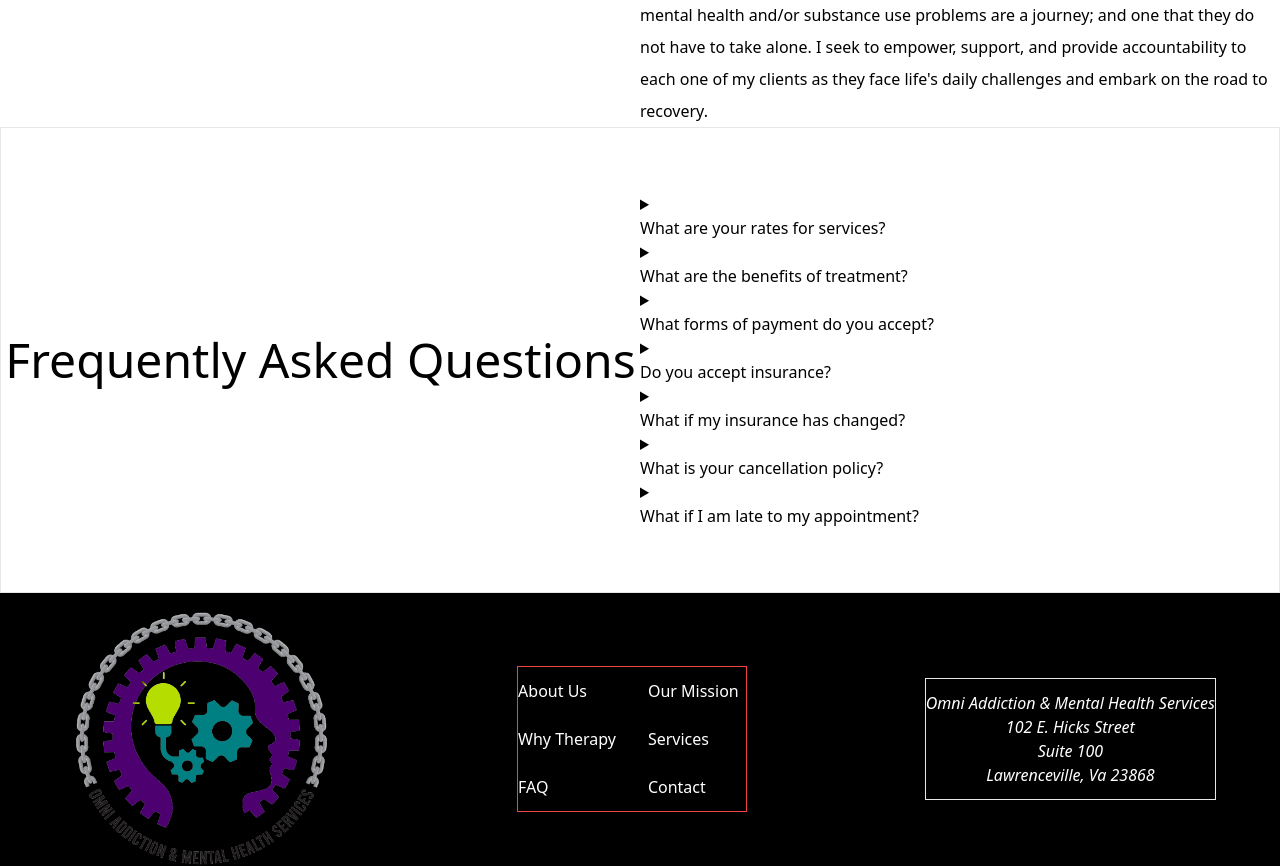
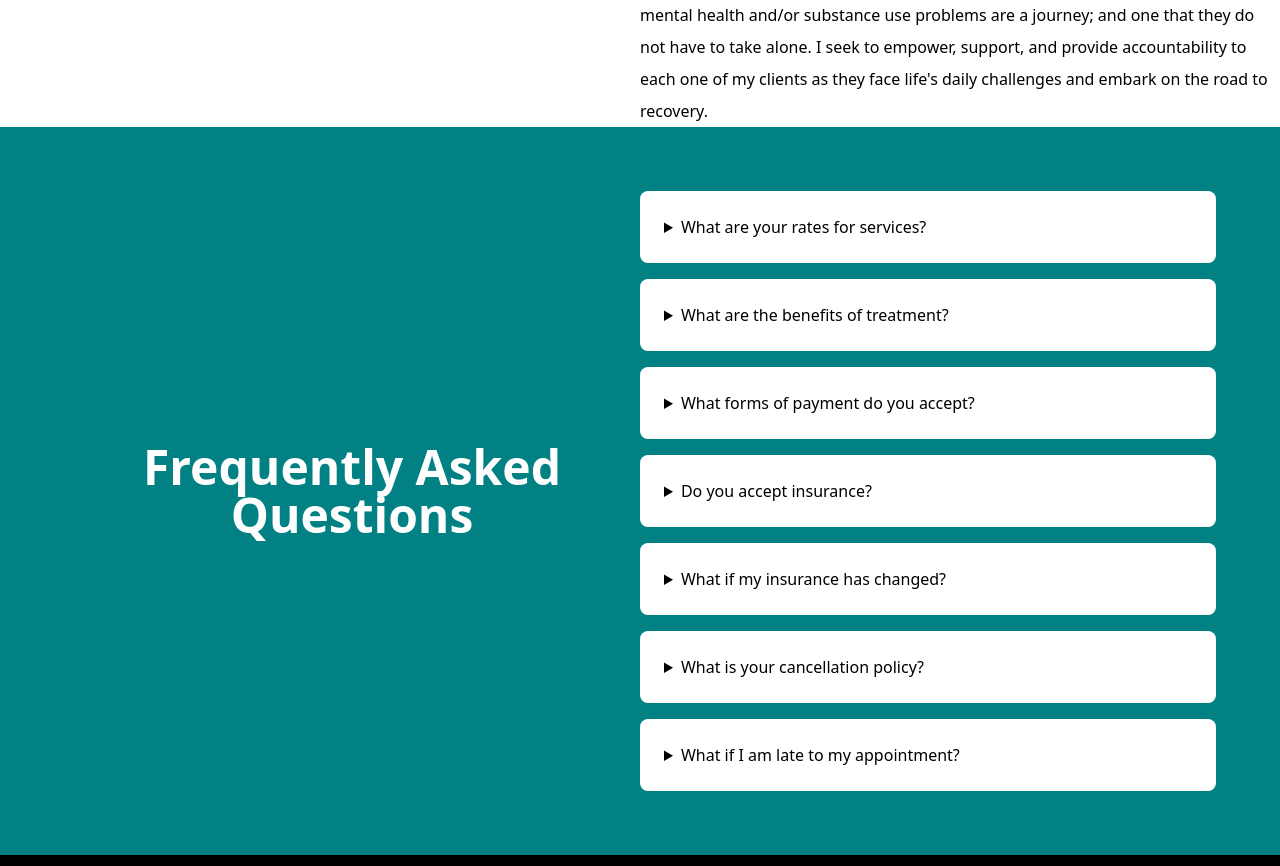
Before and after one commit to artsycoder533/omni, a Next.js app: page / in a window 1280 px wide. Shown: the part 2960-3826 px from the top of the page. Built offline with nearby package versions, Linux system fonts and the light colour scheme.

Commit message:
chore: style faq section

```diff
--- a/components/Faqs.jsx
+++ b/components/Faqs.jsx
@@ -44,10 +44,12 @@ function Faq() {
     },
   ];
   return (
-    <div className="bg-white border py-16">
-      <div className="max-w-[1400px] mx-auto flex justify-between items-center">
-        <h3 className="text-center text-5xl w-full">Frequently Asked Questions</h3>
-        <div className="flex flex-col w-full">
+    <div className=" py-16 bg-[#018183]">
+      <div className="w-[90vw] max-w-[1400px] mx-auto flex justify-between items-center flex-col md:flex-row">
+        <h3 className="text-center text-5xl w-full text-white font-semibold py-12">
+          Frequently Asked Questions
+        </h3>
+        <div className="flex flex-col w-full gap-4 ">
           {faqs.map((faq, index) => {
             return <SingleFaq key={index} {...faq} />;
           })}
--- a/components/SingleFaq.jsx
+++ b/components/SingleFaq.jsx
@@ -1,16 +1,14 @@
-import React from 'react'
+import React from "react";
 
-function SingleFaq({question, answer}) {
+function SingleFaq({ question, answer }) {
   return (
-    <details>
-      <summary>
-        <p>{question}</p>
+    <details className=" p-6 transition-all duration-300 ease-in-out bg-white rounded-lg">
+      <summary className="transition-all duration-300 ease-in-out ">
+        {question}
       </summary>
-      <div>
-        <p>{answer}</p>
-      </div>
+      <p className="p-2 ">{answer}</p>
     </details>
-  )
+  );
 }
 
-export default SingleFaq
+export default SingleFaq;
```
